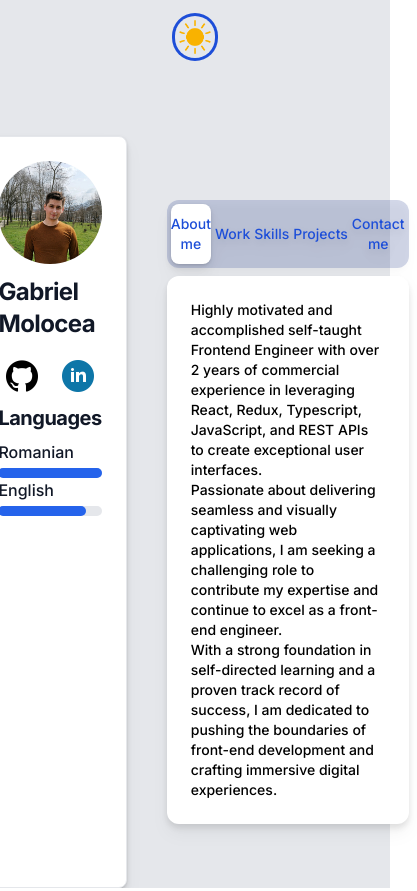
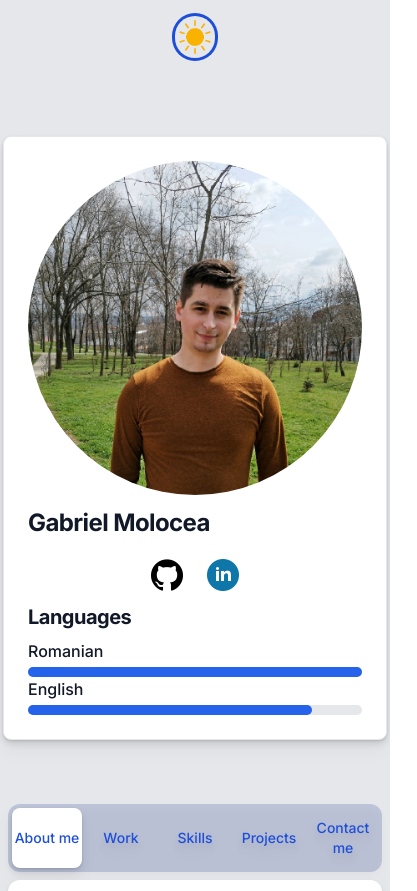
Before and after one commit to GabrielMolocea/portfolio, a Next.js app: page / in a window 390 px wide. Shown: the top 891 px of the page, 417 px wide, since content can reach past the window. Built offline with nearby package versions, Linux system fonts and the light colour scheme.

Commit message:
mobile style

```diff
--- a/app/Body/Info.tsx
+++ b/app/Body/Info.tsx
@@ -21,7 +21,8 @@ export default function Info({ isDarkMode }: { isDarkMode: boolean }) {
 
     return (
         <div
-            className={`block max-w-sm p-6 bg-white border border-gray-200 rounded-lg shadow hover:bg-gray-100 mr-4 drop-shadow-lg ${isDarkMode ? "dark:bg-gray-800 dark:border-gray-700 dark:hover:bg-gray-700" : ""}`}
+            className={`block max-w-sm p-6 bg-white border border-gray-200 rounded-lg shadow hover:bg-gray-100 drop-shadow-lg sm:ml-2 sm:mr-2 lg:mr-4 ${isDarkMode ? "dark:bg-gray-800 dark:border-gray-700 dark:hover:bg-gray-700" : ""
+                }`}
         >
             <img className="rounded-full mb-3" src="images/Profile.jpeg" alt="Profile image" />
             <h5 className={`mb-2 text-2xl font-bold tracking-tight text-gray-900 ${isDarkMode ? 'dark:text-white' : ''}`}>Gabriel Molocea</h5>
--- a/app/Body/Tabs.tsx
+++ b/app/Body/Tabs.tsx
@@ -57,7 +57,7 @@ export default function Tabs({ isDarkMode }: { isDarkMode: boolean }) {
     })
 
     return (
-        <div className='w-full max-w-md px-2 py-16 sm:px-0 ml-4 drop-shadow-lg'>
+        <div className='w-full max-w-md px-2 py-16 sm:px-0 ml-0 lg:ml-4 drop-shadow-lg'>
             <Tab.Group>
                 <Tab.List className={`flex space-x-1 rounded-xl bg-blue-900/20 p-1 ${isDarkMode ? 'dark:bg-gray-400 dark:border-gray-700 dark:hover:bg-gray-300' : ''}`} >
                     {Object.keys(categories).map((category) => (
--- a/app/Components/ContactMe.tsx
+++ b/app/Components/ContactMe.tsx
@@ -14,18 +14,20 @@ export default function ContactMe({ isDarkMode }: { isDarkMode: boolean }) {
   return (
     <>
       <div className="flex justify-between mb-1">
-        <span className={` text-base font-medium text-gray-900 ${isDarkMode ? 'dark:text-white' : ''}`}>Email</span>
+        <span className={`text-base font-medium ${isDarkMode ? 'dark:text-white text-white' : ''}`}>Email</span>
       </div>
-      <div className="my-6 overflow-auto rounded-xl border-2 border-gray-700 border-opacity-25 bg-black bg-opacity-25  ">
-        <pre className="language-shell float-left min-w-full bg-black bg-opacity-75 text-white" onClick={() => copyToClipboard(email)} style={{ cursor: "pointer" }}>
+      <div className={`my-6 overflow-auto rounded-xl border-2 p-2 ${isDarkMode ? 'border-gray-700 border-opacity-25 bg-black bg-opacity-25' : ''}`}>
+        <pre className={`language-shell float-left min-w-full ${isDarkMode ? 'dark:text-white bg-black bg-opacity-75 text-white' : ''}`}
+          onClick={() => copyToClipboard(email)} style={{ cursor: "pointer" }}>
           {email}
         </pre>
       </div>
       <div className="flex justify-between mb-1">
-        <span className={`text-base font-medium text-gray-900 ${isDarkMode ? 'dark:text-white' : ''}`}>PhoneNumber</span>
+        <span className={`text-base font-medium ${isDarkMode ? 'dark:text-white text-white' : ''}`}>PhoneNumber</span>
       </div>
-      <div className="my-6 overflow-auto rounded-xl border-2 border-gray-700 border-opacity-25 bg-black bg-opacity-25  ">
-        <pre className="language-shell float-left min-w-full bg-black bg-opacity-75 text-white" onClick={() => copyToClipboard(email)} style={{ cursor: "pointer" }}>
+      <div className={`my-6 overflow-auto rounded-xl border-2 p-2 ${isDarkMode ? 'border-gray-700 border-opacity-25 bg-black bg-opacity-25' : ''}`}>
+        <pre className={`language-shell float-left min-w-full ${isDarkMode ? 'dark:text-white bg-black bg-opacity-75 text-white' : ''}`}
+          onClick={() => copyToClipboard(phoneNumber)} style={{ cursor: "pointer" }}>
           {phoneNumber}
         </pre>
       </div>
--- a/app/page.tsx
+++ b/app/page.tsx
@@ -17,7 +17,7 @@ export default function Home() {
           <img className={`rounded-full ring p-1 ${isDarkMode ? 'ring-black' : 'ring-blue-700'} `} src={isDarkMode ? "images/Moon.png" : "images/Sun.png"} alt="Toggle Theme" />
         </button>
       </div>
-      <div className={`flex justify-center self-center pt-20 ${isDarkMode ? 'dark' : ''}`}>
+      <div className={`flex flex-col items-center lg:flex-row lg:justify-center lg:self-center pt-20 ${isDarkMode ? 'dark' : ''}`}>
         <Info isDarkMode={isDarkMode} />
         <Tabs isDarkMode={isDarkMode} />
       </div>
```
